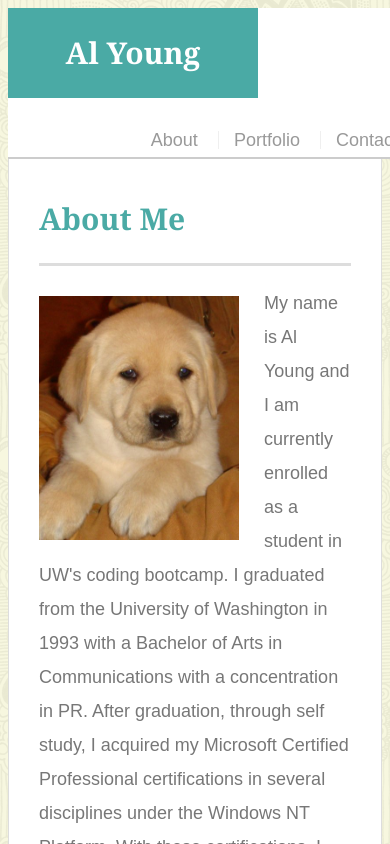
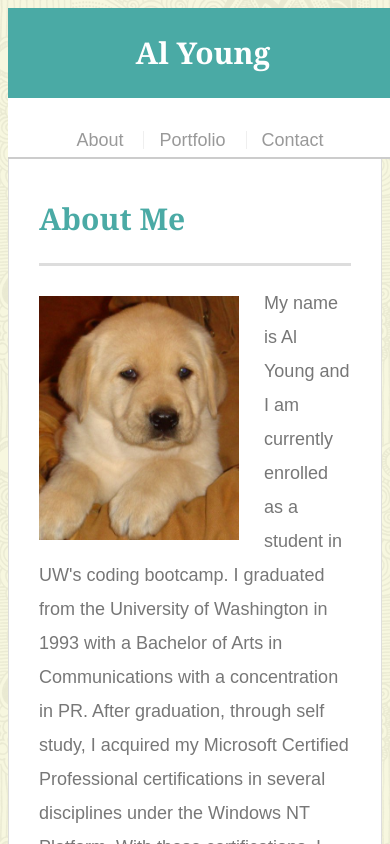
Before and after one commit to packleader206/Responsive-Portfolio, a plain HTML site: page index.html in a window 390 px wide. Shown: the top 844 px of the page. Drawn offline with Linux system fonts and the light colour scheme.

Commit message:
Added media queries to CSS; Added viewport to HTML

```diff
--- a/assets/css/style.css
+++ b/assets/css/style.css
@@ -80,6 +80,7 @@ body {
   nav {
     float: right;
     margin-top: 25px;
+    margin-right: 18px;
   }
 
   nav a {
@@ -219,3 +220,34 @@ body {
   ul#contactlist {
       list-style-type: none;
   }
+
+  /*Media Queries*/
+
+  @media only screen and (max-width: 980px) {
+    .container {
+      width: 66%;
+      float: left;
+    }
+  }
+
+  @media only screen and (max-width: 768px) {
+    .container {
+      width: 100%;
+    }
+  }
+
+  @media only screen and (max-width: 640px) {
+    .container {
+      width: 100%;
+    }
+    #logo {
+      width: 100%;
+    }
+    nav {
+      width: 100%;
+      text-align: center;
+    }
+    .work {
+      width: 100%;
+    }
+  }
--- a/index.html
+++ b/index.html
@@ -4,6 +4,7 @@
 <head>
   <meta charset="UTF-8">
   <title>About | Al Young</title>
+  <meta name="viewport" content="width=device-width, initial-scale=1, shrink-to-fit=no">
   <link rel="stylesheet" type="text/css" href="assets/css/style.css">
 </head>
 
```
Also changed, not shown: contact.html (+1 -0 lines), portfolio.html (+1 -0 lines).
